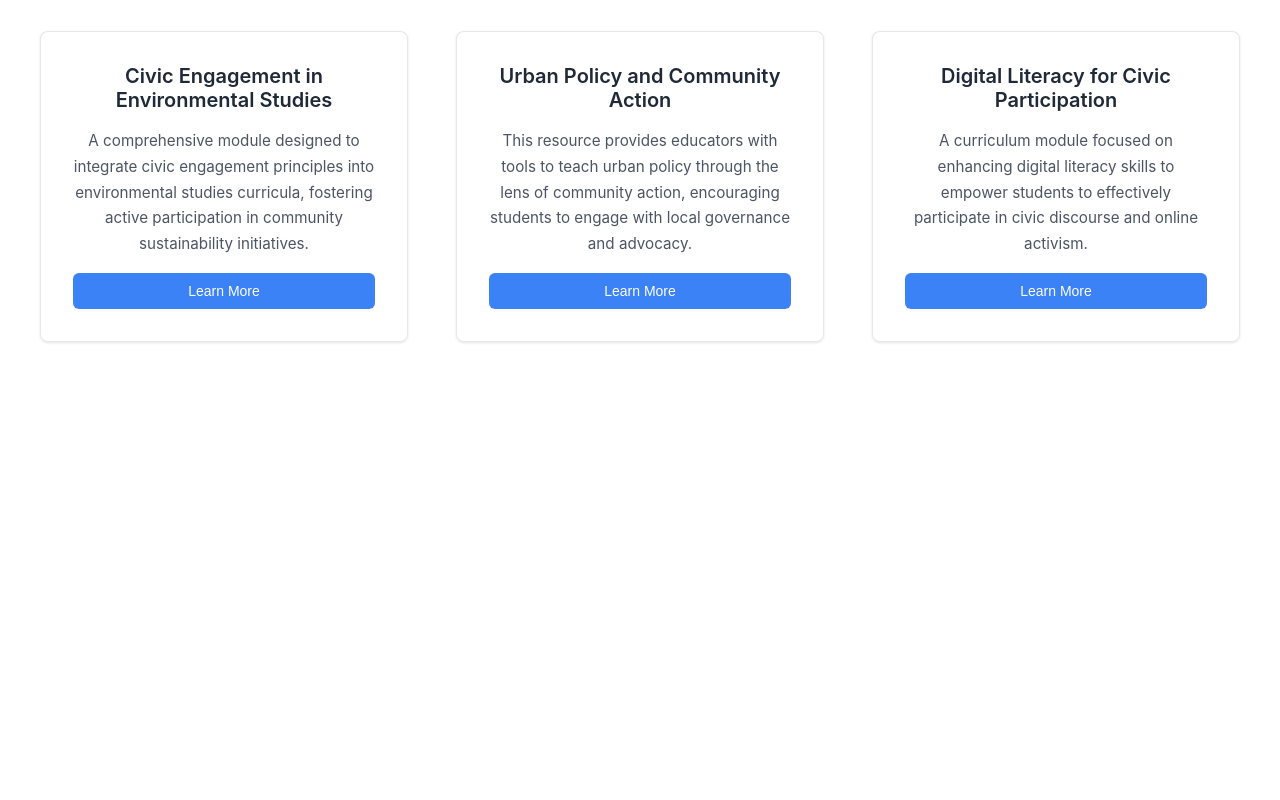
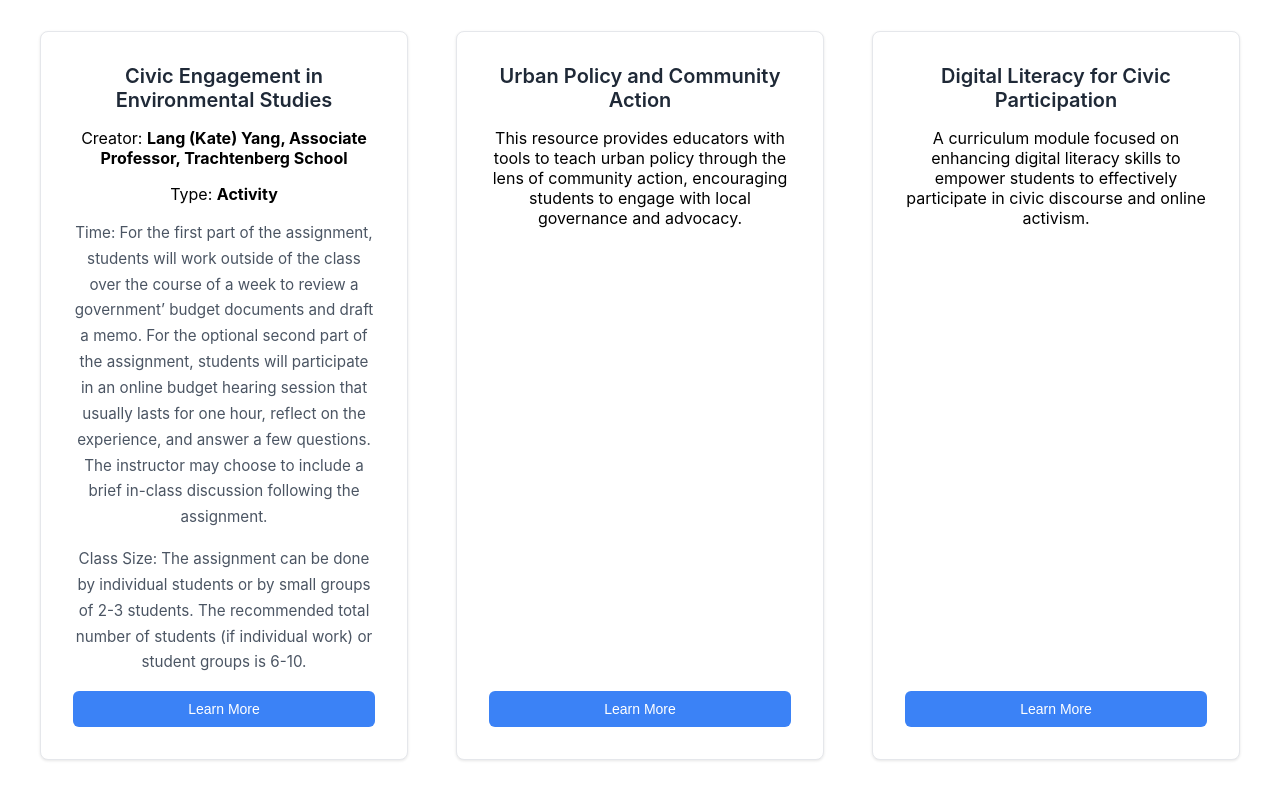
Before and after one commit to GW-Nashman-Center/gw-nashman-center.github.io, an Astro site: page / in a window 1280 px wide. Shown: the part 1278-2078 px from the top of the page. Before the commit the page ends 1700 px from the top, so only its background shows below. Built offline with nearby package versions, Linux system fonts and the light colour scheme; Astro itself is replaced by a stand-in of ours.

```diff
--- a/src/components/RecentWork.astro
+++ b/src/components/RecentWork.astro
@@ -1,5 +1,6 @@
 ---
 // Recent Work component
+import recentWork from "../data/recent-work.json";
 ---
 
 <section id="view-work" class="recent-work-section">
@@ -11,9 +12,11 @@
         <div class="recent-work-grid">
             <div class="work-card">
                 <h3 class="work-heading">Civic Engagement in Environmental Studies</h3>
-                <p class="work-description">
-                    A comprehensive module designed to integrate civic engagement principles into environmental studies curricula, fostering active participation in community sustainability initiatives.
-                </p>
+                <p class="work-creator">Creator: <span><b>Lang (Kate) Yang, Associate Professor, Trachtenberg School</b></span></p>
+				<p class="work-type">Type: <span><b>Activity</b></span></p>
+				<p class="work-time">Time: <span>For the first part of the assignment, students will work outside of the class over the course of a week to review a government’ budget documents and draft a memo. For the optional second part of the assignment, students will participate in an online budget hearing session that usually lasts for one hour, reflect on the experience, and answer a few questions. The instructor may choose to include a brief in-class discussion following the assignment.</span></p>
+				<p class="work-size">Class Size: <span>The assignment can be done by individual students or by small groups of 2-3 students. The recommended total number of students (if individual work) or student groups is 6-10.</span></p>
+
                 <button class="learn-more-btn">Learn More</button>
             </div>
             <div class="work-card">
@@ -90,7 +93,7 @@
 		margin: 0;
 	}
 
-	.work-description {
+	.work-time, .work-size {
 		font-size: 0.95rem;
 		color: #4b5563;
 		line-height: 1.7;
```
Also changed, not shown: .github/workflows/astro-publish.yml (added), src/data/recent-work.json (line endings or trailing spaces).
